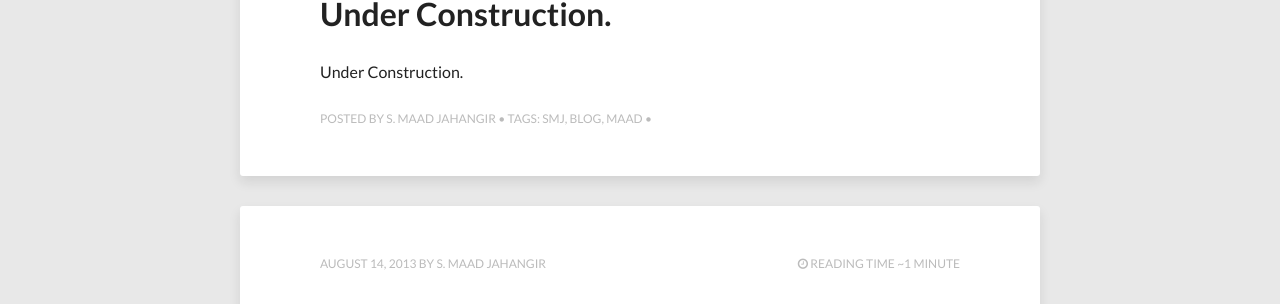
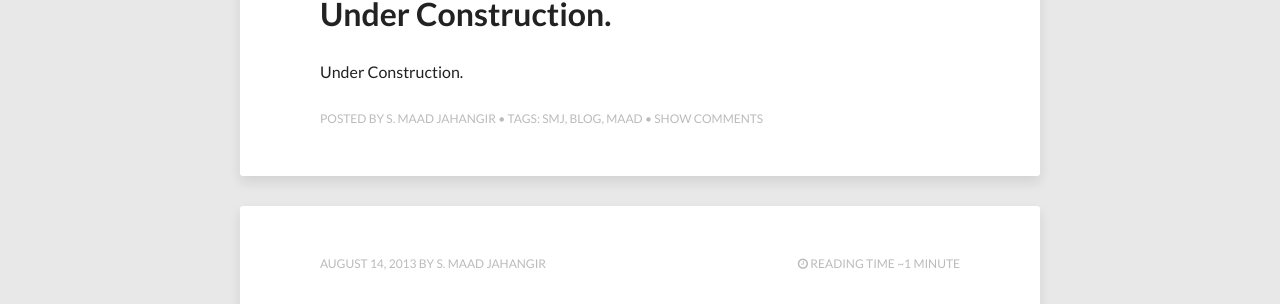
Before and after one commit to smaadjahangir/smaadjahangir.github.com, a Jekyll site: the page built from index.html, in a window 1280 px wide and 900 px high, scrolled down 399 px. Shown: the part 149-453 px from the top of the window. Built offline with Jekyll 4.4.1, drawn with Linux system fonts in a browser that asks for light colours; nearby versions of some CDN libraries; the list of posts is cut into pages by our own code; comment, search, counter and statistics services are not loaded; some of the changed text lies outside the part shown.

Commit message:
Update index.html

```diff
--- a/index.html
+++ b/index.html
@@ -39,7 +39,7 @@ image:
       <a href="/tags/{{ tag }}" title="View posts tagged with &quot;{{ tag }}&quot;">{{ tag }}</a>{% if forloop.last != true %}, {% endif %}
     {% endfor %} &#149;
 
-    {% if site.disqus_shortname and post.comments %}
+    {% if post.comments %}
 
     <a href="{{ post.url }}#disqus_thread">Show Comments</a>
 
```
